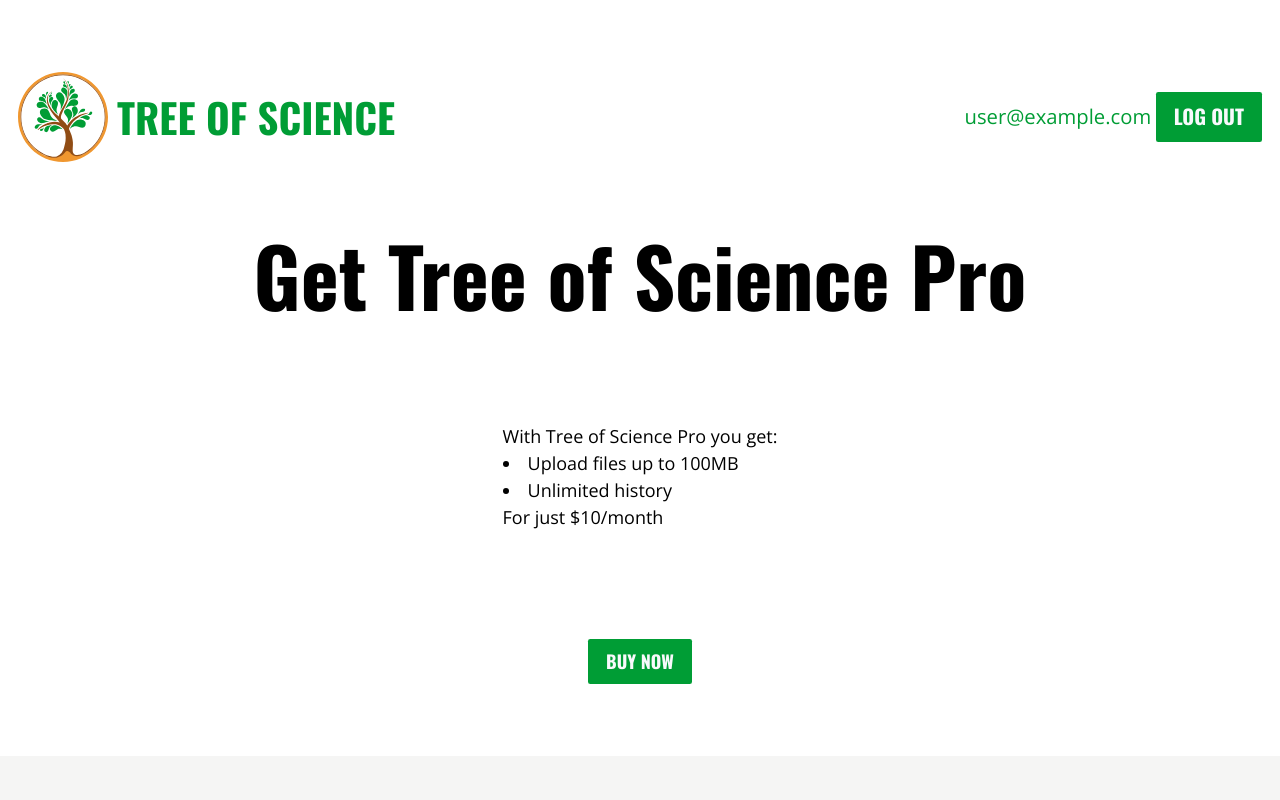
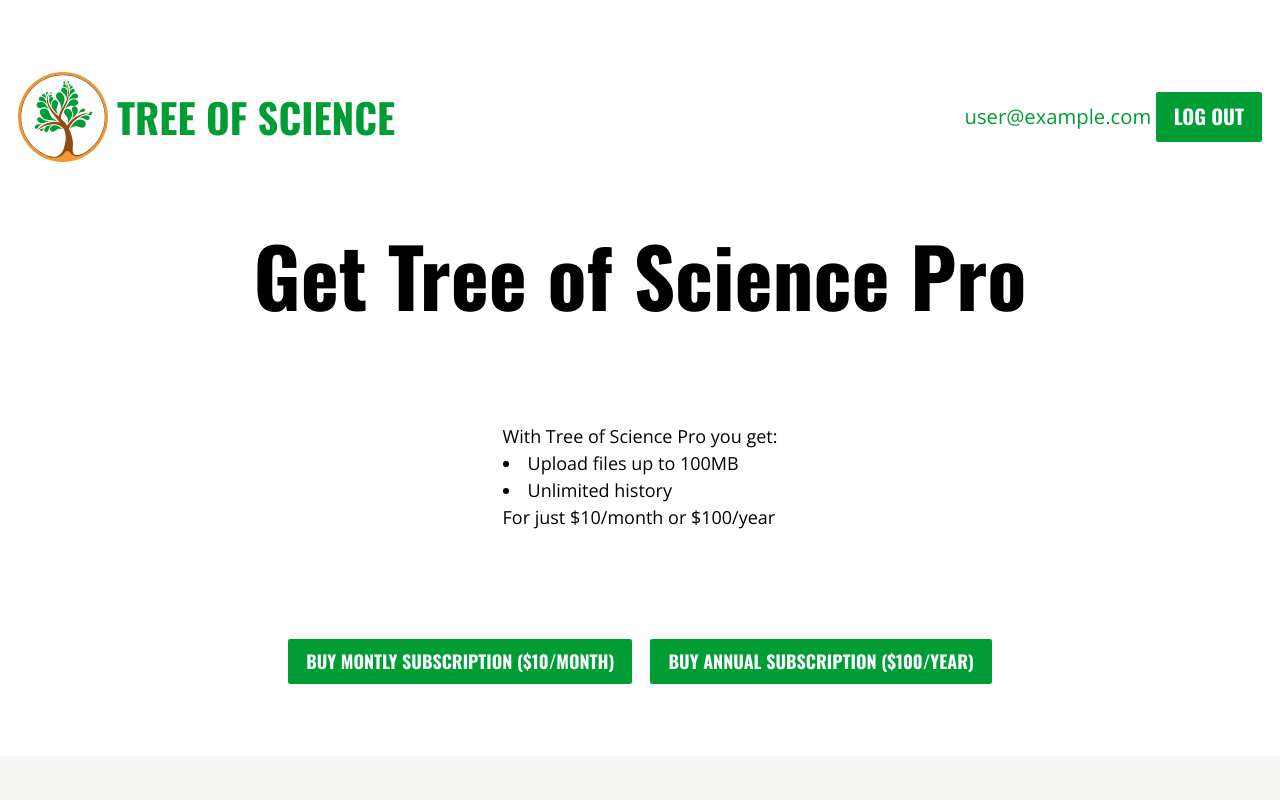
Before and after one commit to coreofscience/tos.coreofscience.org, a React (Vite) app: page /buy/pro in a window 1280 px wide. Shown: the top 800 px of the page. Built offline with nearby package versions, Linux system fonts and the light colour scheme; no server answers; the database is empty; sample sign-in values are in the browser's storage.

Commit message:
Complete the buyflow

```diff
--- a/src/App.tsx
+++ b/src/App.tsx
@@ -28,6 +28,7 @@ const Home = React.lazy(() => import("./components/pages/Home"));
 const ProBuyflow = React.lazy(
   () => import("./components/pages/buyflow/ProBuyflow"),
 );
+const Thanks = React.lazy(() => import("./components/pages/buyflow/Thanks"));
 
 const queryClient = new QueryClient();
 
@@ -57,6 +58,7 @@ const App = () => {
                   <Route path="/docs/about" element={<About />} />
                   <Route path="/docs/press" element={<PressRelease />} />
                   <Route path="/buy/pro" element={<ProBuyflow />} />
+                  <Route path="/buy/pro/thanks" element={<Thanks />} />
                   <Route path="*" element={<NotFound />} />
                 </Routes>
               </AppLayout>
--- a/src/components/pages/buyflow/ProBuyflow.tsx
+++ b/src/components/pages/buyflow/ProBuyflow.tsx
@@ -1,8 +1,47 @@
+import useFirebase from "../../../hooks/useFirebase";
 import useUser from "../../../hooks/useUser";
-import { Navigate } from "react-router-dom";
+import { Message } from "../../common/Message";
+import { useMutation } from "@tanstack/react-query";
+import { Firestore, doc, setDoc } from "firebase/firestore";
+import { Navigate, useNavigate } from "react-router-dom";
+
+type SubscriptionPerios = "monthly" | "yearly";
+
+type Subscription = {
+  period: SubscriptionPerios;
+  price_usc: number;
+};
+
+const subscribe = async ({
+  firestore,
+  userId,
+  subscription,
+}: {
+  firestore: Firestore;
+  userId: string;
+  subscription: Subscription;
+}) => {
+  // Create a new subscription document
+  await setDoc(doc(firestore, `/subscriptions/${userId}`), {
+    period: subscription.period,
+    price_usc: subscription.price_usc,
+    start_date: new Date(),
+  });
+};
 
 const ProBuyflow = () => {
   const user = useUser();
+  const navigate = useNavigate();
+  const firebase = useFirebase();
+  const subscribeMutation = useMutation({
+    mutationFn: subscribe,
+    onSuccess: () => {
+      // Redirect to the thanks page
+      setTimeout(() => {
+        navigate("/buy/pro/thanks");
+      }, 500);
+    },
+  });
 
   if (!user) {
     return (
@@ -28,14 +67,53 @@ const ProBuyflow = () => {
             <li>Upload files up to 100MB</li>
             <li>Unlimited history</li>
           </ul>
-          <p>For just $10/month</p>
+          <p>For just $10/month or $100/year</p>
         </div>
       </div>
-      <div className="flex flex-col items-center">
-        <button className="rounded-sm bg-leaf px-4 py-2 text-center font-tall font-bold uppercase text-slate-50">
-          Buy now
+      <div className="flex flex-row items-center justify-center gap-4">
+        <button
+          className="rounded-sm bg-leaf px-4 py-2 text-center font-tall font-bold uppercase text-slate-50"
+          onClick={() =>
+            subscribeMutation.mutate({
+              firestore: firebase.firestore,
+              userId: user.uid,
+              subscription: {
+                period: "monthly",
+                // Will create the subscriptions with price 0 for now
+                price_usc: 0,
+              },
+            })
+          }
+        >
+          Buy Montly Subscription ($10/month)
+        </button>
+        <button
+          className="rounded-sm bg-leaf px-4 py-2 text-center font-tall font-bold uppercase text-slate-50"
+          onClick={() =>
+            subscribeMutation.mutate({
+              firestore: firebase.firestore,
+              userId: user.uid,
+              subscription: {
+                period: "yearly",
+                // Will create the subscriptions with price 0 for now
+                price_usc: 0,
+              },
+            })
+          }
+        >
+          Buy Annual Subscription ($100/year)
         </button>
       </div>
+      <Message
+        message={
+          subscribeMutation.isError
+            ? "There was an error creating your subscription"
+            : subscribeMutation.isSuccess
+              ? "Successfully created your subscription!"
+              : ""
+        }
+        type={subscribeMutation.isError ? "error" : "info"}
+      />
     </div>
   );
 };
--- /dev/null
+++ b/src/components/pages/buyflow/Thanks.tsx
@@ -0,0 +1,45 @@
+import useUser from "../../../hooks/useUser";
+import { Navigate, useNavigate } from "react-router-dom";
+
+const Thanks = () => {
+  const user = useUser();
+  const navigate = useNavigate();
+
+  if (!user) {
+    return (
+      <Navigate
+        to={{
+          pathname: "/log-in",
+          search: `?next=${encodeURIComponent("/buy/pro")}`,
+        }}
+      />
+    );
+  }
+  return (
+    <div className="flex flex-col gap-24">
+      <div className="flex justify-center">
+        <h2 className="text-center font-bold font-tall text-5xl sm:text-7xl">
+          Thanks for purchasing Tree of Science Pro!
+        </h2>
+      </div>
+      <div className="flex flex-col gap-4 items-center">
+        <p className="text-center text-lg">
+          You now have access to all the pro features of Tree of Science.
+        </p>
+        <p className="text-center text-lg">
+          Your subscription will be billed monthly/yearly.
+        </p>
+      </div>
+      <div className="flex flex-row items-center justify-center gap-4">
+        <button
+          className="rounded-sm bg-leaf px-4 py-2 text-center font-tall font-bold uppercase text-slate-50"
+          onClick={() => navigate("/tos")}
+        >
+          Grow your Pro Tree now!
+        </button>
+      </div>
+    </div>
+  );
+};
+
+export default Thanks;
```
